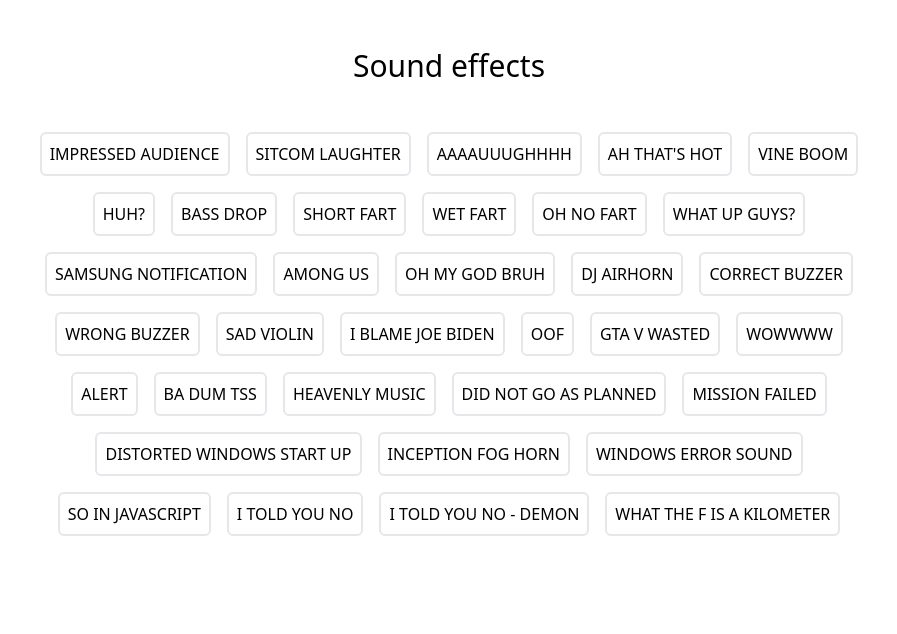
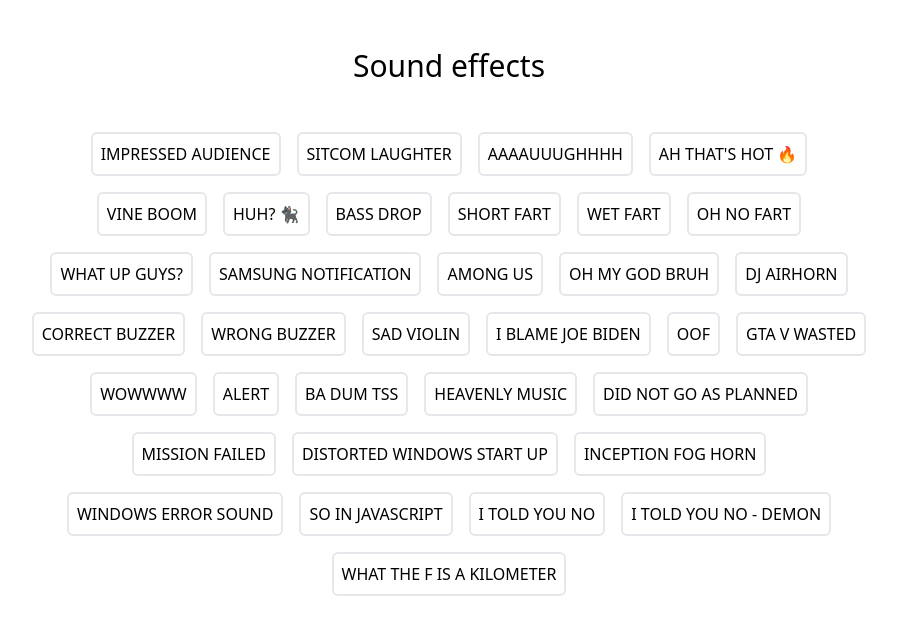
Before and after one commit to iamvetle/sound-effects, a Nuxt app: page / in a window 1280 px wide. Shown: the top 634 px of the page, without its empty margins (191-1088 px from the left). Built offline with nearby package versions, Linux system fonts and the light colour scheme.

Commit message:
Start to add emojies to titles.

```diff
--- a/assets/listOfSoundeffects.ts
+++ b/assets/listOfSoundeffects.ts
@@ -47,7 +47,7 @@ const listOfSoundeffects: SoundEffect[] = [
 		src: "aaa.mp3",
 	},
 	{
-		title: "Ah that's hot",
+		title: "Ah that's hot 🔥",
 		src: "ah-smith.mp3",
 	},
 	{
@@ -55,7 +55,7 @@ const listOfSoundeffects: SoundEffect[] = [
 		src: "vine-boom.mp3",
 	},
 	{
-		title: "Huh?",
+		title: "Huh? 🐈‍⬛",
 		src: "huh-cat.mp3",
 	},
 	{
```
